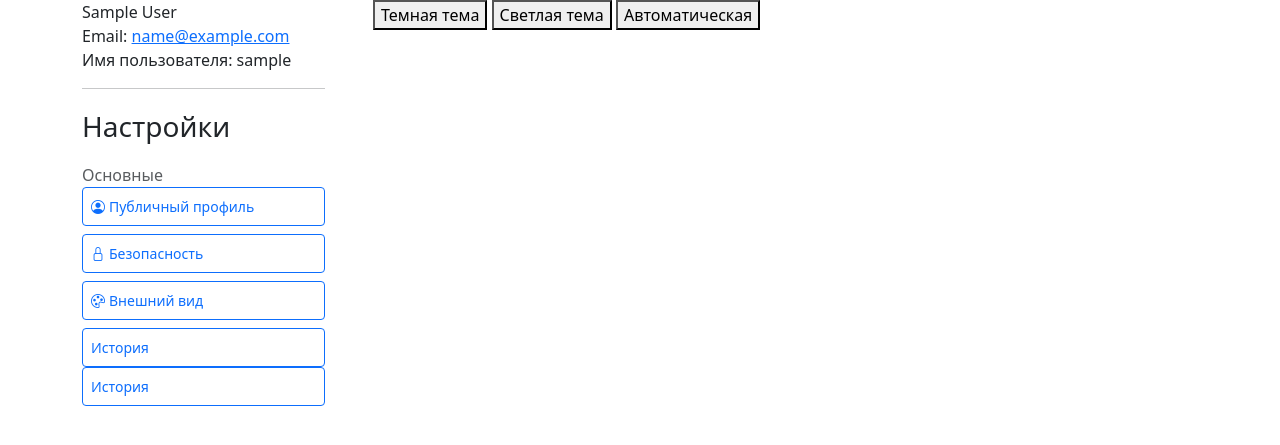
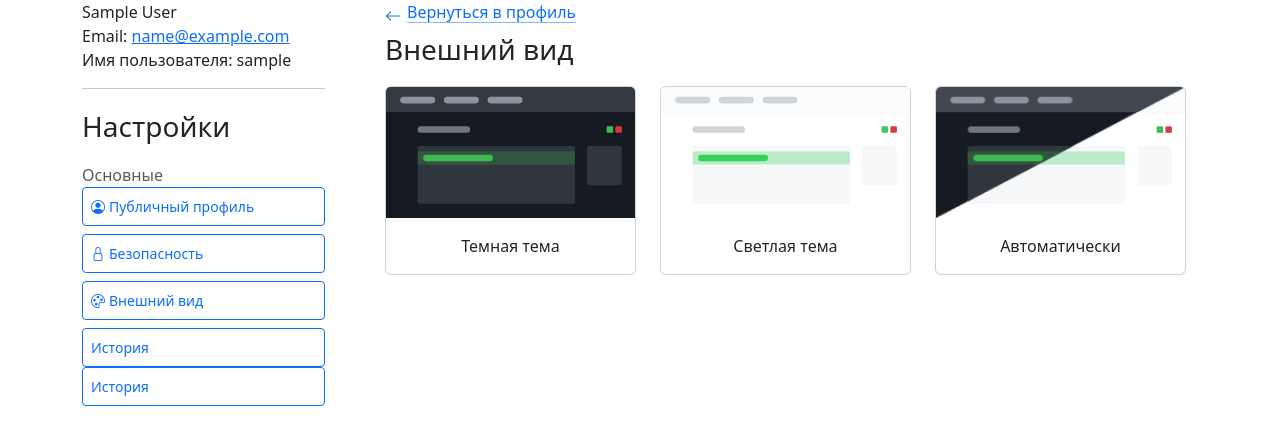
Before and after one commit to Dmitrisv/HelpDesk, a Django app: page /settings/appearance/ in a window 1280 px wide. Shown: the top 445 px of the page. Run offline with Django 4.2, Linux system fonts and the light colour scheme; the visitor is signed in with stand-in values (Sample User, id 1); some libraries are stand-ins or nearby versions.

Commit message:
change theme settings

```diff
--- a/main/settings.py
+++ b/main/settings.py
@@ -64,7 +64,6 @@ DEFAULT_AUTO_FIELD = "django.db.models.BigAutoField"
 
 ROOT_URLCONF = "main.urls"
 ASGI_APPLICATION = "main.asgi.application"
-WSGI_APPLICATION = "main.wsgi.application"
 STATIC_ROOT = BASE_DIR / "staticfiles"
 
 INSTALLED_APPS = [
--- /dev/null
+++ b/requesting/static/js/theme.js
@@ -0,0 +1,43 @@
+(() => {
+        'use strict'
+
+      const storedTheme = localStorage.getItem('theme')
+
+        const getPreferredTheme = () => {
+          if (storedTheme) {
+            return storedTheme
+          }
+
+          return window.matchMedia('(prefers-color-scheme: dark)').matches ? 'dark' : 'light'
+        }
+
+        const setTheme = function (theme) {
+          if (theme === 'auto' && window.matchMedia('(prefers-color-scheme: dark)').matches) {
+            document.documentElement.setAttribute('data-bs-theme', 'dark')
+          } else {
+            document.documentElement.setAttribute('data-bs-theme', theme)
+          }
+        }
+
+        setTheme(getPreferredTheme())
+
+
+        window.matchMedia('(prefers-color-scheme: dark)').addEventListener('change', () => {
+          if (storedTheme !== 'light' || storedTheme !== 'dark') {
+            setTheme(getPreferredTheme())
+          }
+        })
+
+        window.addEventListener('DOMContentLoaded', () => {
+          getPreferredTheme()
+
+          document.querySelectorAll('[data-bs-theme-value]')
+            .forEach(toggle => {
+              toggle.addEventListener('click', () => {
+                const theme = toggle.getAttribute('data-bs-theme-value')
+                localStorage.setItem('theme', theme)
+                setTheme(theme)
+              })
+            })
+        })
+})()
--- /dev/null
+++ b/requesting/static/js/theme_switcher.js
@@ -0,0 +1,30 @@
+    (() => {
+        'use strict'
+          const themeSwitcher = document.querySelector('#bd-theme')
+
+          if (!themeSwitcher) {
+            return
+          }
+
+          const themeSwitcherText = document.querySelector('#bd-theme-text')
+          const activeThemeIcon = document.querySelector('.theme-icon-active use')
+          const btnToActive = document.querySelector(`[data-bs-theme-value="${theme}"]`)
+          const svgOfActiveBtn = btnToActive.querySelector('svg use').getAttribute('href')
+
+          document.querySelectorAll('[data-bs-theme-value]').forEach(element => {
+            element.classList.remove('active')
+            element.setAttribute('aria-pressed', 'false')
+          })
+
+          btnToActive.classList.add('active')
+          btnToActive.setAttribute('aria-pressed', 'true')
+          activeThemeIcon.setAttribute('href', svgOfActiveBtn)
+          const themeSwitcherLabel = `${themeSwitcherText.textContent} (${btnToActive.dataset.bsThemeValue})`
+          themeSwitcher.setAttribute('aria-label', themeSwitcherLabel)
+
+          if (focus) {
+            themeSwitcher.focus()
+          }
+
+
+      })()
--- a/requesting/templates/appearance_settings.html
+++ b/requesting/templates/appearance_settings.html
@@ -1,82 +1,43 @@
 {% extends 'profile/base_profile.html' %}
 {% block content %}
-
-<button data-bs-theme-value="dark">Темная тема</button>
-<button data-bs-theme-value="light">Светлая тема</button>
-<button data-bs-theme-value="auto">Автоматическая</button>
-
-<script>
-    (() => {
-        'use strict'
-
-        const storedTheme = localStorage.getItem('theme')
-
-        const getPreferredTheme = () => {
-          if (storedTheme) {
-            return storedTheme
-          }
-
-          return window.matchMedia('(prefers-color-scheme: dark)').matches ? 'dark' : 'light'
-        }
-
-        const setTheme = function (theme) {
-          if (theme === 'auto' && window.matchMedia('(prefers-color-scheme: dark)').matches) {
-            document.documentElement.setAttribute('data-bs-theme', 'dark')
-          } else {
-            document.documentElement.setAttribute('data-bs-theme', theme)
-          }
-        }
-
-        setTheme(getPreferredTheme())
-
-        const showActiveTheme = (theme, focus = false) => {
-          const themeSwitcher = document.querySelector('#bd-theme')
-
-          if (!themeSwitcher) {
-            return
-          }
-
-          const themeSwitcherText = document.querySelector('#bd-theme-text')
-          const activeThemeIcon = document.querySelector('.theme-icon-active use')
-          const btnToActive = document.querySelector(`[data-bs-theme-value="${theme}"]`)
-          const svgOfActiveBtn = btnToActive.querySelector('svg use').getAttribute('href')
-
-          document.querySelectorAll('[data-bs-theme-value]').forEach(element => {
-            element.classList.remove('active')
-            element.setAttribute('aria-pressed', 'false')
-          })
-
-          btnToActive.classList.add('active')
-          btnToActive.setAttribute('aria-pressed', 'true')
-          activeThemeIcon.setAttribute('href', svgOfActiveBtn)
-          const themeSwitcherLabel = `${themeSwitcherText.textContent} (${btnToActive.dataset.bsThemeValue})`
-          themeSwitcher.setAttribute('aria-label', themeSwitcherLabel)
-
-          if (focus) {
-            themeSwitcher.focus()
-          }
-        }
-
-        window.matchMedia('(prefers-color-scheme: dark)').addEventListener('change', () => {
-          if (storedTheme !== 'light' || storedTheme !== 'dark') {
-            setTheme(getPreferredTheme())
-          }
-        })
-
-        window.addEventListener('DOMContentLoaded', () => {
-          showActiveTheme(getPreferredTheme())
-
-          document.querySelectorAll('[data-bs-theme-value]')
-            .forEach(toggle => {
-              toggle.addEventListener('click', () => {
-                const theme = toggle.getAttribute('data-bs-theme-value')
-                localStorage.setItem('theme', theme)
-                setTheme(theme)
-                showActiveTheme(theme, true)
-              })
-            })
-        })
-      })()
-</script>
-
+    {% load static %}
+    <div class="container">
+        <a class="icon-link icon-link-hover"  href="{% url 'profile' %}">
+            <i class="bi bi-arrow-left"></i>
+            Вернуться в профиль
+        </a>
+        <div class="fs-3 mb-3">Внешний вид</div>
+        <div class="row row-cols-lg-3 row-cols-md-1 row-cols-sm-1 row-cols-1 row-cols-xs-1">
+            <div class="col">
+                <div class="card mb-3" data-bs-theme-value="dark" style="cursor: pointer;">
+                    <img src="{% static 'requesting/dark_preview.svg' %}"
+                         class="card-img-top img-fluid">
+                    <div class="card-body">
+                        <p class="card-text text-center">Темная тема</p>
+                    </div>
+                </div>
+            </div>
+            <div class="col">
+                <div class="card mb-3" data-bs-theme-value="light" style="cursor: pointer">
+                    <img src="{% static 'requesting/light_preview.svg' %}"
+                         class="card-img-top img-fluid">
+                    <div class="card-body">
+                        <p class="card-text text-center">Светлая тема</p>
+                    </div>
+                </div>
+            </div>
+            <div class="col">
+                <div class="card mb-3" data-bs-theme-value="auto"style="cursor: pointer;">
+                    <img src="{% static 'requesting/auto.png' %}"
+                         class="card-img-top img-fluid">
+                    <div class="card-body">
+                        <p class="card-text text-center">Автоматически</p>
+                    </div>
+                </div>
+            </div>
+        </div>
+    </div>
 {% endblock content %}
+{% block scripts %}
+    <script src="{% static 'js/theme_switcher.js' %}"></script>
+{% endblock scripts %}
--- a/requesting/templates/history.html
+++ b/requesting/templates/history.html
@@ -9,12 +9,12 @@
               href="https://cdnjs.cloudflare.com/ajax/libs/bootstrap/5.3.0-alpha1/css/bootstrap.min.css"
               integrity="sha512-72OVeAaPeV8n3BdZj7hOkaPSEk/uwpDkaGyP4W2jSzAC8tfiO4LMEDWoL3uFp5mcZu+8Eehb4GhZWFwvrss69Q=="
               crossorigin="anonymous"
-              referrerpolicy="no-referrer"/>
+              referrerpolicy="no-referrer" />
         <link rel="stylesheet"
               href="https://cdnjs.cloudflare.com/ajax/libs/bootstrap-icons/1.10.3/font/bootstrap-icons.min.css"
               integrity="sha512-YFENbnqHbCRmJt5d+9lHimyEMt8LKSNTMLSaHjvsclnZGICeY/0KYEeiHwD1Ux4Tcao0h60tdcMv+0GljvWyHg=="
               crossorigin="anonymous"
-              referrerpolicy="no-referrer"/>
+              referrerpolicy="no-referrer" />
     </head>
     <body>
         <div class="container">
@@ -72,6 +72,5 @@
             </ul>
         </div>
     </div>
-
 </body>
 </html>
--- a/requesting/templates/profile.html
+++ b/requesting/templates/profile.html
@@ -1,7 +1,6 @@
 {% extends 'profile/base_profile.html' %}
 {% block content %}
     <div class="fs-3 mb-3 text-center">Мой профиль</div>
-
     {{ plot|safe }}
     {% if reqs|length > 0 %}
         <div class="container mb-3">
--- a/requesting/templates/profile/base_profile.html
+++ b/requesting/templates/profile/base_profile.html
@@ -10,12 +10,12 @@
               href="https://cdnjs.cloudflare.com/ajax/libs/bootstrap/5.3.0-alpha1/css/bootstrap.min.css"
               integrity="sha512-72OVeAaPeV8n3BdZj7hOkaPSEk/uwpDkaGyP4W2jSzAC8tfiO4LMEDWoL3uFp5mcZu+8Eehb4GhZWFwvrss69Q=="
               crossorigin="anonymous"
-              referrerpolicy="no-referrer"/>
+              referrerpolicy="no-referrer" />
         <link rel="stylesheet"
               href="https://cdnjs.cloudflare.com/ajax/libs/bootstrap-icons/1.10.3/font/bootstrap-icons.min.css"
               integrity="sha512-YFENbnqHbCRmJt5d+9lHimyEMt8LKSNTMLSaHjvsclnZGICeY/0KYEeiHwD1Ux4Tcao0h60tdcMv+0GljvWyHg=="
               crossorigin="anonymous"
-              referrerpolicy="no-referrer"/>
+              referrerpolicy="no-referrer" />
         <link rel="stylesheet" href="{% static 'css/custom-elements.css' %}">
     </head>
     <body>
@@ -31,22 +31,27 @@
                     <div class="fs-3">Настройки</div>
                     <div class="fs-6 text-muted mt-3">Основные</div>
                     <a href="{% url 'profile_settings' %}">
-                        <button type="button" class="btn btn-sm btn-outline-primary mb-2 text-start w-100 py-2">
+                        <button type="button"
+                                class="btn btn-sm btn-outline-primary mb-2 text-start w-100 py-2">
                             <i class="bi bi-person-circle me-1"></i>Публичный профиль
                         </button>
                     </a>
                     <a href="{% url 'security_settings' %}">
-                    <button type="button" class="btn btn-sm btn-outline-primary mb-2  text-start w-100 py-2">
-                        <i class="bi bi-lock me-1"></i>Безопасность
-                    </button>
+                        <button type="button"
+                                class="btn btn-sm btn-outline-primary mb-2  text-start w-100 py-2">
+                            <i class="bi bi-lock me-1"></i>Безопасность
+                        </button>
                     </a>
                     <a href="{% url 'appearance_settings' %}">
-                        <button type="button" class="btn btn-sm btn-outline-primary mb-2 text-start w-100 py-2">
+                        <button type="button"
+                                class="btn btn-sm btn-outline-primary mb-2 text-start w-100 py-2">
                             <i class="bi bi-palette me-1"></i>Внешний вид
                         </button>
                     </a>
-                    <button type="button" class="btn btn-sm btn-outline-primary text-start w-100 py-2">История</button>
-                    <button type="button" class="btn btn-sm btn-outline-primary text-start w-100 py-2">История</button>
+                    <button type="button"
+                            class="btn btn-sm btn-outline-primary text-start w-100 py-2">История</button>
+                    <button type="button"
+                            class="btn btn-sm btn-outline-primary text-start w-100 py-2">История</button>
                 </div>
                 <div class="col">
                     {% block content %}
@@ -54,5 +59,8 @@
                 </div>
             </div>
         </div>
+        <script async src="{% static 'js/theme.js' %}"></script>
+        {% block scripts %}
+        {% endblock scripts %}
     </body>
 </html>
--- a/requesting/templates/registration/password_reset_email.html
+++ b/requesting/templates/registration/password_reset_email.html
@@ -1,6 +1,4 @@
 <p>Hi</p>
-<p>
-  You're receiving this email because you requested a password reset for your user account at {{ domain }}/
-</p>
+<p>You're receiving this email because you requested a password reset for your user account at {{ domain }}/</p>
 <p>Please click the following link to reset your password:</p>
 {{ protocol }}://{{ domain }}{% url "password_reset_confirm" uidb64=uid token=token %}
--- a/requesting/templates/tasks.html
+++ b/requesting/templates/tasks.html
@@ -11,7 +11,7 @@
               href="https://cdnjs.cloudflare.com/ajax/libs/bootstrap/5.3.0-alpha1/css/bootstrap.min.css"
               integrity="sha512-72OVeAaPeV8n3BdZj7hOkaPSEk/uwpDkaGyP4W2jSzAC8tfiO4LMEDWoL3uFp5mcZu+8Eehb4GhZWFwvrss69Q=="
               crossorigin="anonymous"
-          referrerpolicy="no-referrer"/>
+              referrerpolicy="no-referrer" />
     </head>
     <body>
         {% csrf_token %}
```
Also changed, not shown: requesting/templates/profile_settings.html (+4 -6 lines), requesting/templates/registration/login.html (+6 -3 lines), requesting/templates/registration/sign_up.html (+8 -7 lines), requesting/templates/req.html (+11 -9 lines), requesting/templates/req_info.html (+8 -5 lines), requesting/templates/security_settings.html (+7 -8 lines), requesting/templates/watchdog.html (+8 -4 lines), dashboard/templates/dashboard.html (indentation only), requesting/static/requesting/auto.png (added), requesting/static/requesting/dark_preview.svg (added), requesting/static/requesting/light_preview.svg (added). Lines whose indentation alone changed are shown as unchanged.
